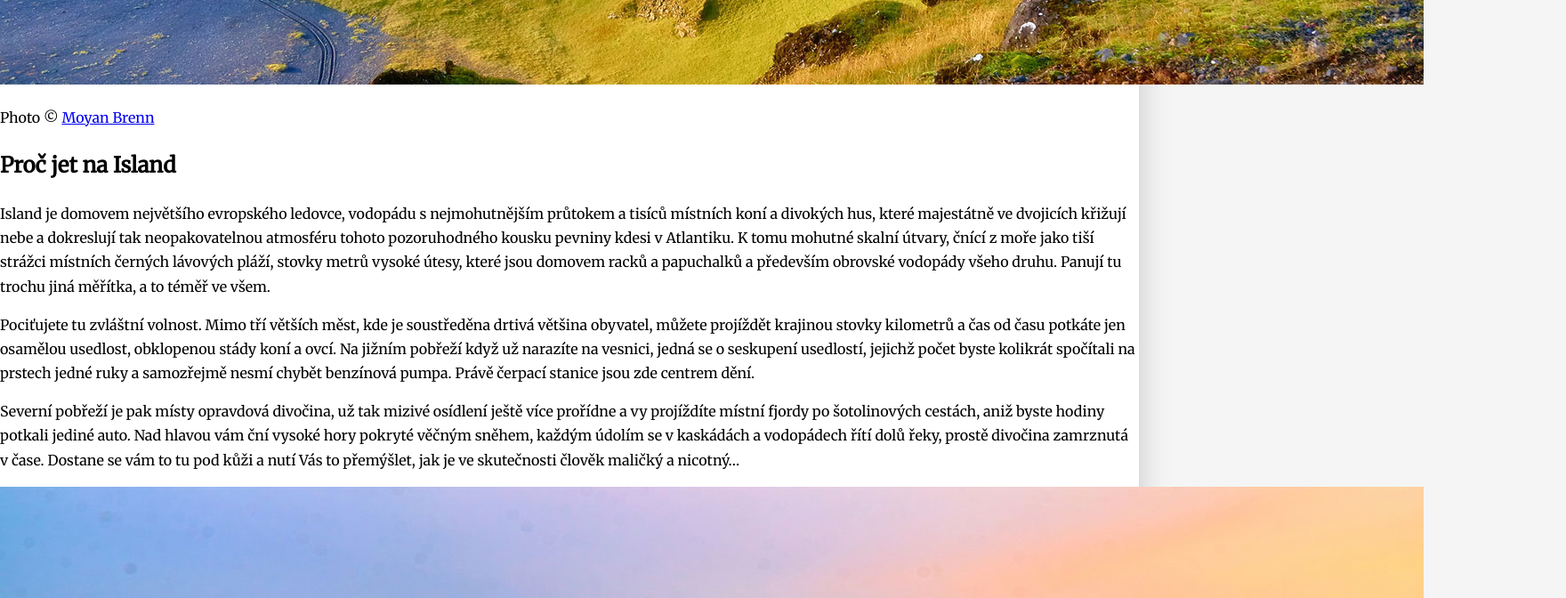
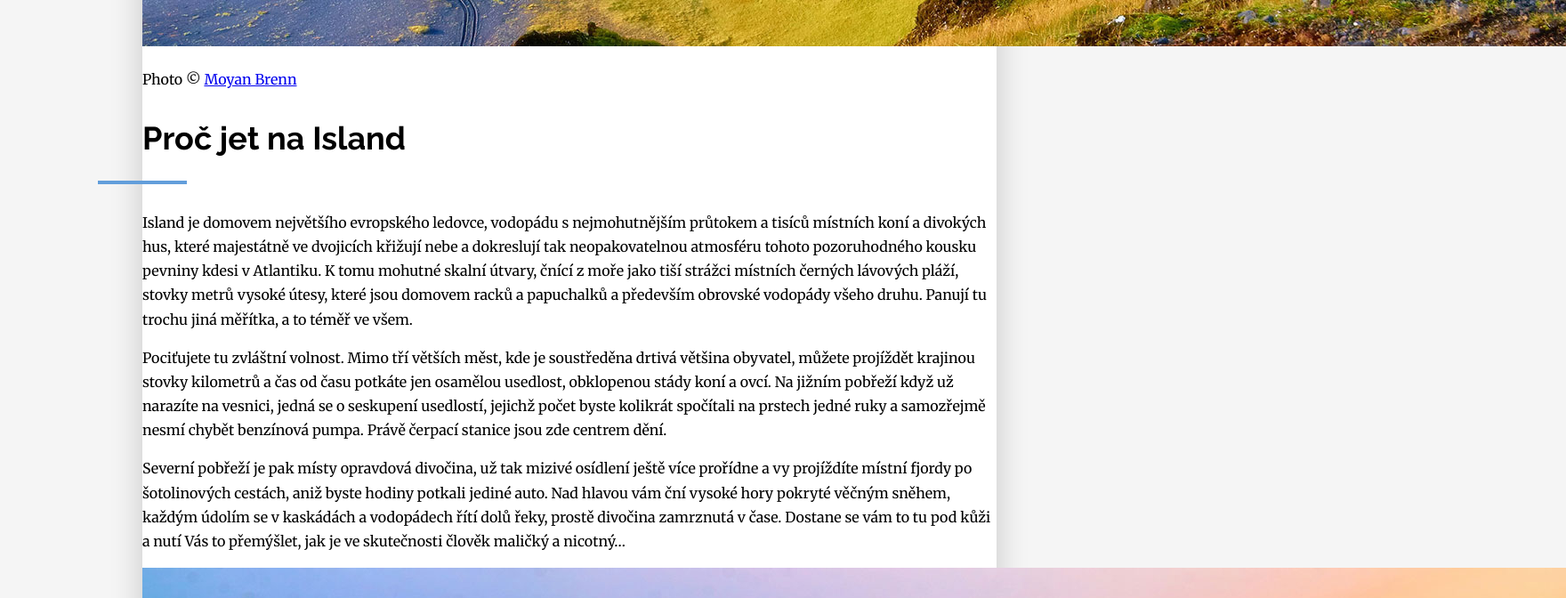
Before and after one commit to Lucie173/21-PROJEKT-Island, a plain HTML site: page index.html in a window 1280 px wide. Shown: the part 1760-2432 px from the top of the page at 89% size, 1760 px wide, since content can reach past the window. Drawn offline with Linux system fonts and the light colour scheme.

Commit message:
css nadpisy

```diff
--- a/index.html
+++ b/index.html
@@ -72,7 +72,7 @@
       </div>
       <!-- sekce Proč -->
       <div class="sekce sekce-uprostřed" id="proc">
-        <h2>Proč jet na Island</h2>
+        <h2 class="nadpis">Proč jet na Island</h2>
 
         <p>
           Island je domovem největšího evropského ledovce, vodopádu s
@@ -115,7 +115,7 @@
       <!-- sekce Co musíte vidět -->
 
       <div class="sekce sekce-vpravo" id="co">
-        <h2>Co musíte vidět</h2>
+        <h2 class="nadpis">Co musíte vidět</h2>
 
         <p>
           <strong>Poloostrov Reykjanes</strong> - Než z letiště v Keflavíku
@@ -192,7 +192,7 @@
       </div>
       <!-- sekce Fotogalerie -->
       <div class="fotogalerie" id="foto">
-        <h2>Fotogalerie</h2>
+        <h2 class="nadpis">Fotogalerie</h2>
 
         <div class="galerie">
           <div class="foto">
--- a/style.css
+++ b/style.css
@@ -13,8 +13,20 @@ body {
     padding: 0;
     background-color: #f5f5f5;
     font-family: 'Merriweather', serif;
-    font-size: 16px;
+    font-size: 14px;
     line-height: 1.7;
+}
+
+@media (min-width: 500px) {
+    body {
+        font-size: 15px;
+    }
+}
+
+@media (min-width: 1000px) {
+    body {
+        font-size: 16px;
+    }
 }
 
 
@@ -90,7 +102,43 @@ body {
     box-shadow: 0 5px 30px 5px rgba(0, 0, 0, 0.15);
 }
 
+@media (min-width:1000px) {
+    .obsah{
+        max-width: 960px;
+        margin: -70px auto 50px auto;
+    }
+}
 
+.nadpis {
+    position: relative;
+    margin: 30px 0;
+    padding-bottom: 30px;
+    font-family: 'Raleway', sans-serif;
+    font-size: 24px;
+    font-weight: 700;
+    line-height: 1.2;
+}
+
+.nadpis::after {
+    content:" ";
+    position: absolute;
+    border-bottom: 4px solid #629edb;
+    left: -50px;
+    width: 100px;
+    bottom: 0;
+}
+
+@media  (min-width: 500px) {
+    .nadpis {
+        font-size: 30px;
+    }
+}
+
+@media (min-width:1000px) {
+    .nadpis {
+        font-size: 36px;
+    }
+}
 /* MENU */
 
 
```
Also changed, not shown: 1 other file.
